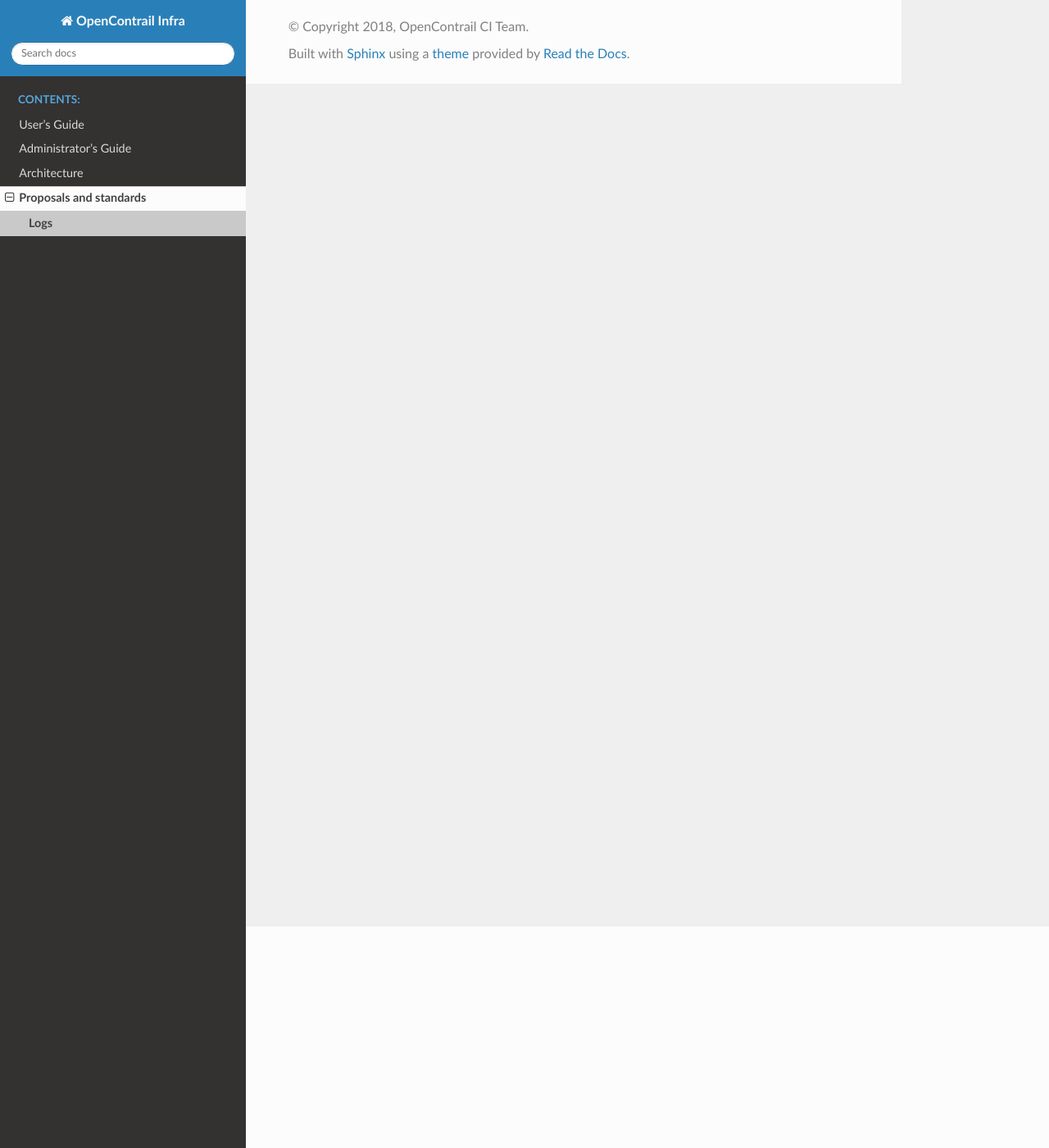
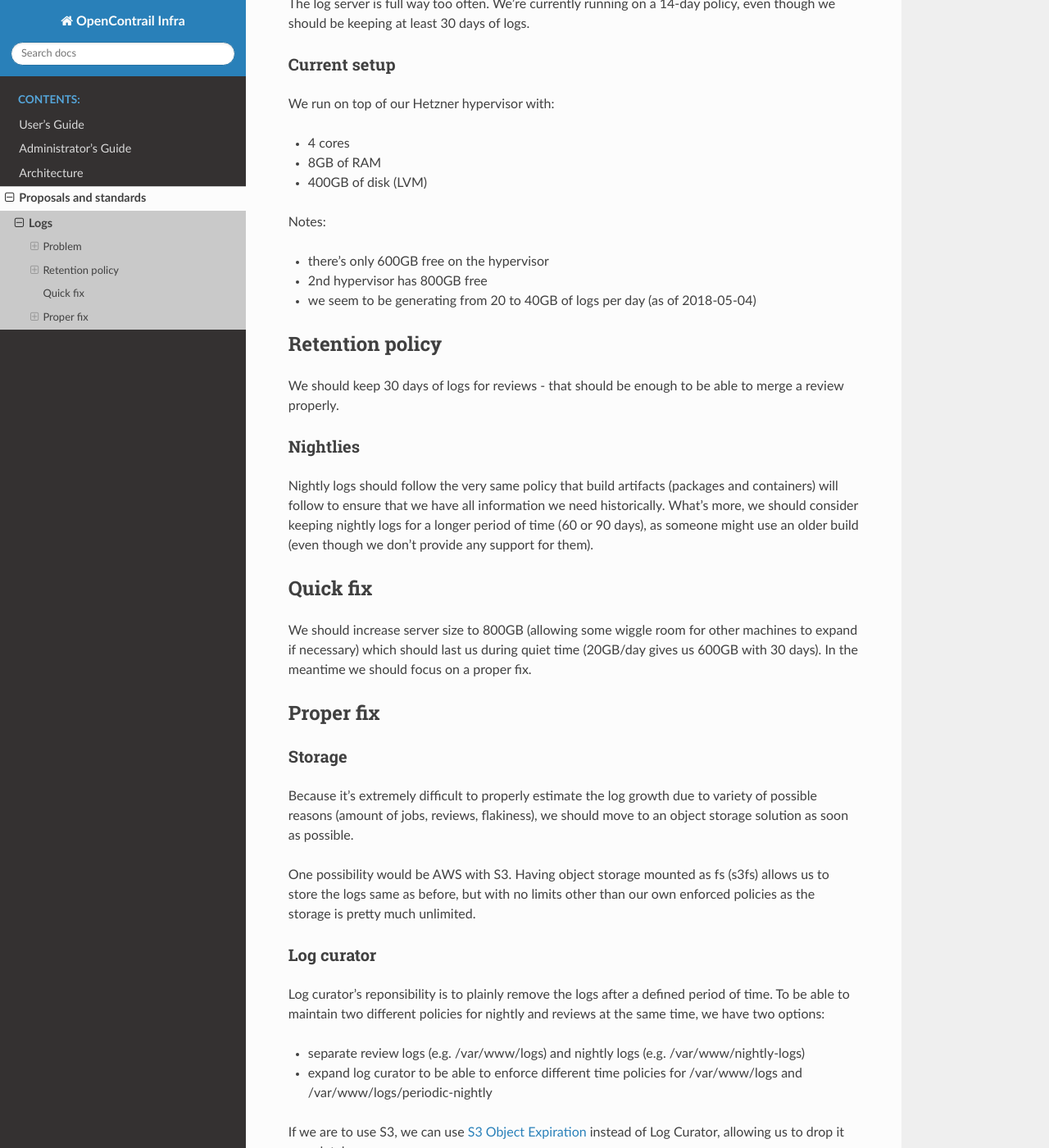
Before and after one commit to wurbanski/contrail-infra-doc, a Sphinx documentation site: the page built from source/rfc/logs.rst, in a window 1280 px wide and 1400 px high, scrolled down 270 px. Shown: the whole window at 82% size. Built offline with Sphinx 7.4.7 and the Read the Docs theme 2.0.0, drawn with Linux system fonts in a browser that asks for light colours; some of the changed text lies outside the part shown.

Commit message:
Logserver policy and storage solution proposal

```diff
--- a/source/rfc/logs.rst
+++ b/source/rfc/logs.rst
@@ -1,2 +1,58 @@
 Logs
 ====
+
+Problem
+-------
+
+The log server is full way too often. We're currently running on a 14-day policy, even though we should be keeping at least 30 days of logs.
+
+Current setup
+~~~~~~~~~~~~~
+
+We run on top of our Hetzner hypervisor with:
+
+- 4 cores
+- 8GB of RAM
+- 400GB of disk (LVM)
+
+Notes:
+
+- there's only 600GB free on the hypervisor
+- 2nd hypervisor has 800GB free
+- we seem to be generating from 20 to 40GB of logs per day (as of 2018-05-04)
+
+Retention policy
+----------------
+
+We should keep 30 days of logs for reviews - that should be enough to be able to merge a review properly.
+
+Nightlies
+~~~~~~~~~
+
+Nightly logs should follow the very same policy that build artifacts (packages and containers) will follow to ensure that we have all information we need historically. What's more, we should consider keeping nightly logs for a longer period of time (60 or 90 days), as someone might use an older build (even though we don't provide any support for them).
+
+Quick fix
+---------
+
+We should increase server size to 800GB (allowing some wiggle room for other machines to expand if necessary) which should last us during quiet time (20GB/day gives us 600GB with 30 days). In the meantime we should focus on a proper fix.
+
+
+Proper fix
+----------
+
+Storage
+~~~~~~~
+
+Because it's extremely difficult to properly estimate the log growth due to variety of possible reasons (amount of jobs, reviews, flakiness), we should move to an object storage solution as soon as possible.
+
+One possibility would be AWS with S3. Having object storage mounted as fs (s3fs) allows us to store the logs same as before, but with no limits other than our own enforced policies as the storage is pretty much unlimited.
+
+Log curator
+~~~~~~~~~~~
+
+Log curator's reponsibility is to plainly remove the logs after a defined period of time. To be able to maintain two different policies for nightly and reviews at the same time, we have two options:
+
+- separate review logs (e.g. /var/www/logs) and nightly logs (e.g. /var/www/nightly-logs)
+- expand log curator to be able to enforce different time policies for /var/www/logs and /var/www/logs/periodic-nightly
+
+If we are to use S3, we can use `S3 Object Expiration <https://aws.amazon.com/blogs/aws/amazon-s3-object-expiration/>`_ instead of Log Curator, allowing us to drop it completely.
```
